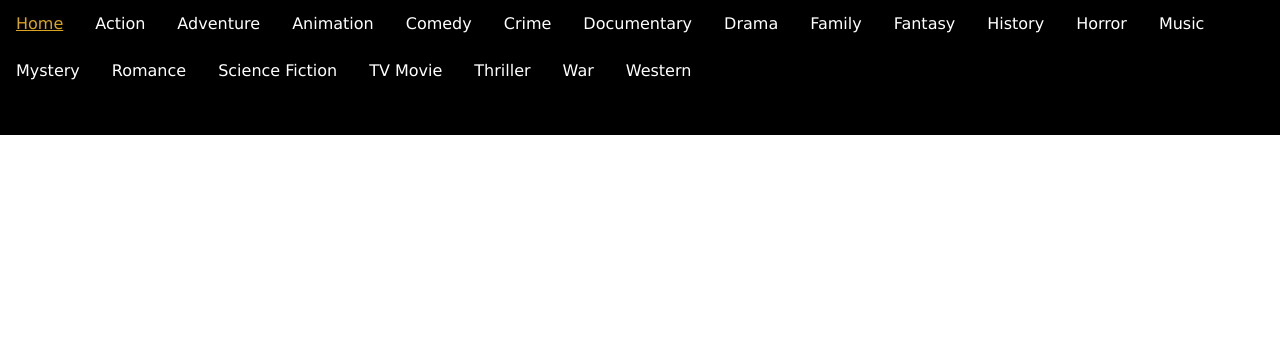
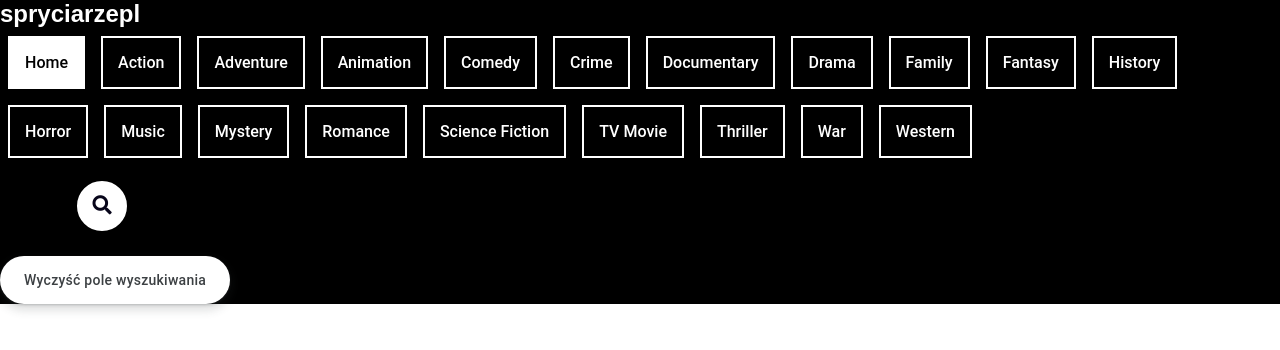
Before and after one commit to PrzybylskiDawid/Projekcik, a plain HTML site: page index.html in a window 1280 px wide. Drawn offline with Linux system fonts and the light colour scheme; no server answers.

Commit message:
poprawki CSS w headerze

```diff
--- a/index.html
+++ b/index.html
@@ -1,5 +1,6 @@
 <!DOCTYPE html>
 <html lang="pl">
+
 <head>
     <meta charset="UTF-8">
     <meta http-equiv="X-UA-Compatible" content="IE=edge">
@@ -7,34 +8,47 @@
     <title>spryciarzepl</title>
     <meta name="author" content="Dawid Przybylski, Szymon Płotka">
     <link rel="stylesheet" href="mystyle.css">
+    <link rel="stylesheet" href="https://use.fontawesome.com/releases/v5.3.1/css/all.css"
+        integrity="sha384-mzrmE5qonljUremFsqc01SB46JvROS7bZs3IO2EmfFsd15uHvIt+Y8vEf7N7fWAU" crossorigin="anonymous">
 </head>
+
 <body>
 
     <header>
+        <h2>spryciarzepl</h2>
+        <div id="gatunki">
+            <ul>
+                <center>
+                    <li><a id="home" class="active przyciski" onclick=getMovies(PopularneURL)>Home</a></li>
+                    <li><a id="28" class="przyciski" onclick=SortByGenre(28)>Action</a></li>
+                    <li><a id="12" class="przyciski" onclick=SortByGenre(12)>Adventure</a></li>
+                    <li><a id="16" class="przyciski" onclick=SortByGenre(16)>Animation</a></li>
+                    <li><a id="35" class="przyciski" onclick=SortByGenre(35)>Comedy</a></li>
+                    <li><a id="80" class="przyciski" onclick=SortByGenre(80)>Crime</a></li>
+                    <li><a id="99" class="przyciski" onclick=SortByGenre(99)>Documentary</a></li>
+                    <li><a id="18" class="przyciski" onclick=SortByGenre(18)>Drama</a></li>
+                    <li><a id="10751" class="przyciski" onclick=SortByGenre(10751)>Family</a></li>
+                    <li><a id="14" class="przyciski" onclick=SortByGenre(14)>Fantasy</a></li>
+                    <li><a id="36" class="przyciski" onclick=SortByGenre(36)>History</a></li>
+                    <li><a id="27" class="przyciski" onclick=SortByGenre(27)>Horror</a></li>
+                    <li><a id="10402" class="przyciski" onclick=SortByGenre(10402)>Music</a></li>
+                    <li><a id="9648" class="przyciski" onclick=SortByGenre(9648)>Mystery</a></li>
+                    <li><a id="10749" class="przyciski" onclick=SortByGenre(10749)>Romance</a></li>
+                    <li><a id="878" class="przyciski" onclick=SortByGenre(878)>Science Fiction</a></li>
+                    <li><a id="10770" class="przyciski" onclick=SortByGenre(10770)>TV Movie</a></li>
+                    <li><a id="53" class="przyciski" onclick=SortByGenre(53)>Thriller</a></li>
+                    <li><a id="10752" class="przyciski" onclick=SortByGenre(10752)>War</a></li>
+                    <li><a id="37" class="przyciski" onclick=SortByGenre(37)>Western</a></li>
+                </center>
+            </ul>
+            <form action="">
+                <input type="search" id="search" placeholder="Wyszukaj film" required>
+                <i class="fa fa-search" onclick="Search()"></i>
+            </form>
+            <button id="czysc" onclick="document.getElementById('search').value = ''" class="button-17">Wyczyść pole wyszukiwania</button>
 
-        <ul>
-            <li><a id = "home" class="active" onclick=getMovies(PopularneURL)>Home</a></li>
-            <li><a id = "28" onclick=SortByGenre(28)>Action</a></li>
-            <li><a id = "12" onclick=SortByGenre(12)>Adventure</a></li>
-            <li><a id = "16" onclick=SortByGenre(16)>Animation</a></li>
-            <li><a id = "35" onclick=SortByGenre(35)>Comedy</a></li>
-            <li><a id = "80" onclick=SortByGenre(80)>Crime</a></li>
-            <li><a id = "99" onclick=SortByGenre(99)>Documentary</a></li>
-            <li><a id = "18" onclick=SortByGenre(18)>Drama</a></li>
-            <li><a id = "10751" onclick=SortByGenre(10751)>Family</a></li>
-            <li><a id = "14" onclick=SortByGenre(14)>Fantasy</a></li>
-            <li><a id = "36" onclick=SortByGenre(36)>History</a></li>
-            <li><a id = "27" onclick=SortByGenre(27)>Horror</a></li>
-            <li><a id = "10402" onclick=SortByGenre(10402)>Music</a></li>
-            <li><a id = "9648" onclick=SortByGenre(9648)>Mystery</a></li>
-            <li><a id = "10749" onclick=SortByGenre(10749)>Romance</a></li>
-            <li><a id = "878" onclick=SortByGenre(878)>Science Fiction</a></li>
-            <li><a id = "10770" onclick=SortByGenre(10770)>TV Movie</a></li>
-            <li><a id = "53" onclick=SortByGenre(53)>Thriller</a></li>
-            <li><a id = "10752" onclick=SortByGenre(10752)>War</a></li>
-            <li><a id = "37" onclick=SortByGenre(37)>Western</a></li>
-
-          </ul>
+            <!--   <input type="search" id="search" placeholder="search" name="q"><button type="button" onclick="Search()">Search</button>-->
+            </div>
 
     </header>
 
@@ -42,4 +56,5 @@
     <div id="specificMovie"> </div>
     <script src="myscript.js"></script>
 </body>
+
 </html>
--- a/myscript.js
+++ b/myscript.js
@@ -56,7 +56,7 @@ function showMovie(id, title, poster_path, overview, release_date, vote_average,
     document.getElementById("home").classList.remove('active');
     document.getElementById("specificMovie").innerHTML =
     `<img id="imgurl" src="${IMG_URL + poster_path}"><br>
-    <center>${title} <img class="star" src="star.png">${vote_average}<p style="color: gray;">(${vote_count})</center>
+    <center>${title} <img class="star" src="star.png">${vote_average}<span style="color: gray;">(${vote_count})</span></center>
     release date: ${release_date}<br>
     genres: `;
     const words = genre_ids.split(',');
--- a/mystyle.css
+++ b/mystyle.css
@@ -4,13 +4,18 @@ body {
             padding: 0;
             font-family:Verdana, Tahoma, sans-serif;
         }
-
+h2{
+    padding:0;
+    margin:0;
+    font-family: Arial, Helvetica, sans-serif;
+}
         header
         {
             color: rgb(255, 255, 255);
             background-color: black;
             width: 100%;
-            height: 135px;
+            height:fit-content;
+          margin:auto;
         }
 
         ul {
@@ -18,6 +23,7 @@ body {
             margin: 0;
             padding: 0;
             overflow: hidden;
+            text-align: center;
         }
 
         li {
@@ -27,20 +33,19 @@ body {
 
         li a {
             display: block;
-            color: white;
             text-align: center;
-            padding: 14px 16px;
             text-decoration: none;
         }
 
         li a:hover {
             color: goldenrod;
-            text-decoration: underline goldenrod;
+            text-decoration:none;
         }
 
         li a.active {
-            color: goldenrod;
-            text-decoration: underline goldenrod;
+            background-color: white;
+            color: black;
+            text-decoration: none;
         }
 
         img {
@@ -57,7 +62,7 @@ body {
             overflow: hidden;
             width: 300px;
             height: 530px;
-
+            cursor: pointer;
 
         }
         .popularMovies:hover{
@@ -72,6 +77,7 @@ body {
         img.star{
             height: 25px;
             width: auto;
+            margin-bottom:0;
         }
         .specificMovie{
             text-align: left;
@@ -83,6 +89,7 @@ body {
             height: 530px;
             padding: 10px;
             box-shadow: 0px -10px 20px 0px rgba(0, 0, 0, 0.5);
+
         }
         .specificMovie #imgurl{
             float: left;
@@ -90,6 +97,190 @@ body {
         }
 
         .specificMovie .star{
-            height: 75px;
+            height: 27px;
             width: auto;
         }
+
+
+        .przyciski {
+            padding: 15px;
+
+            font-family: "Roboto", sans-serif;
+            font-weight: 500;
+            background: transparent;
+            outline: none !important;
+            cursor: pointer;
+            transition: all 0.3s ease;
+            position: relative;
+            margin:8px;
+
+          }
+
+          .przyciski {
+            border: 2px solid rgb(255, 255, 255);
+            z-index: 1;
+            color: white;
+          }
+
+          .przyciski:after {
+            position: absolute;
+            content: "";
+            width: 100%;
+            height: 0;
+            top: 0;
+            left: 0;
+            z-index: -1;
+            background: rgb(255, 255, 255);
+            transition: all 0.3s ease;
+          }
+
+          .przyciski:hover {
+            color: rgb(0, 0, 0);
+          }
+
+          .przyciski:hover:after {
+            top: auto;
+            bottom: 0;
+            height: 100%;
+          }
+
+          form{
+           position: relative;
+
+            left: 8%;
+            transform: translate(-50%,-50%);
+            transition: all 1s;
+            width: 50px;
+            height: 50px;
+            background: white;
+            box-sizing: border-box;
+            border-radius: 25px;
+            border: 4px solid white;
+            padding: 5px;
+            margin-top:40px;
+        }
+
+        input{
+            position: absolute;
+            top: 0;
+            left: 0;
+            width: 100%;;
+            height: 42.5px;
+            line-height: 30px;
+            outline: 0;
+            border: 0;
+            display: none;
+            font-size: 1em;
+            border-radius: 20px;
+            padding: 0 20px;
+        }
+
+        .fa{
+            box-sizing: border-box;
+            padding: 10px;
+            width: 42.5px;
+            height: 42.5px;
+            position: absolute;
+            top: 0;
+            right: 0;
+            border-radius: 50%;
+            color: #07051a;
+            text-align: center;
+            font-size: 1.2em;
+            transition: all 1s;
+        }
+
+        form:hover,
+        form:valid{
+            width: 300px;
+            cursor: pointer;
+        }
+
+        form:hover input,
+        form:valid input{
+            display: block;
+        }
+
+        form:hover .fa,
+        form:valid .fa{
+            background: #07051a;
+            color: white;
+        }
+
+
+          form:valid a {
+            display: block;
+          }
+
+
+
+
+
+.button-17 {
+  align-items: center;
+  appearance: none;
+  background-color: #fff;
+  border-radius: 24px;
+  border-style: none;
+  box-shadow: rgba(0, 0, 0, .2) 0 3px 5px -1px,rgba(0, 0, 0, .14) 0 6px 10px 0,rgba(0, 0, 0, .12) 0 1px 18px 0;
+  box-sizing: border-box;
+  color: #3c4043;
+  cursor: pointer;
+  display: inline-flex;
+  fill: currentcolor;
+  font-family: "Google Sans",Roboto,Arial,sans-serif;
+  font-size: 14px;
+  font-weight: 500;
+  height: 48px;
+  justify-content: center;
+  letter-spacing: .25px;
+  line-height: normal;
+  max-width: 100%;
+  overflow: visible;
+  padding: 2px 24px;
+  position: relative;
+  text-align: center;
+  text-transform: none;
+  transition: box-shadow 280ms cubic-bezier(.4, 0, .2, 1),opacity 15ms linear 30ms,transform 270ms cubic-bezier(0, 0, .2, 1) 0ms;
+  user-select: none;
+  -webkit-user-select: none;
+  touch-action: manipulation;
+  width: auto;
+  will-change: transform,opacity;
+  z-index: 0;
+}
+
+.button-17:hover {
+  background: #F6F9FE;
+  color: #174ea6;
+}
+
+.button-17:active {
+  box-shadow: 0 4px 4px 0 rgb(60 64 67 / 30%), 0 8px 12px 6px rgb(60 64 67 / 15%);
+  outline: none;
+}
+
+.button-17:focus {
+  outline: none;
+  border: 2px solid #4285f4;
+}
+
+.button-17:not(:disabled) {
+  box-shadow: rgba(60, 64, 67, .3) 0 1px 3px 0, rgba(60, 64, 67, .15) 0 4px 8px 3px;
+}
+
+.button-17:not(:disabled):hover {
+  box-shadow: rgba(60, 64, 67, .3) 0 2px 3px 0, rgba(60, 64, 67, .15) 0 6px 10px 4px;
+}
+
+.button-17:not(:disabled):focus {
+  box-shadow: rgba(60, 64, 67, .3) 0 1px 3px 0, rgba(60, 64, 67, .15) 0 4px 8px 3px;
+}
+
+.button-17:not(:disabled):active {
+  box-shadow: rgba(60, 64, 67, .3) 0 4px 4px 0, rgba(60, 64, 67, .15) 0 8px 12px 6px;
+}
+
+.button-17:disabled {
+  box-shadow: rgba(60, 64, 67, .3) 0 1px 3px 0, rgba(60, 64, 67, .15) 0 4px 8px 3px;
+}
```
Also changed, not shown: star.png.
